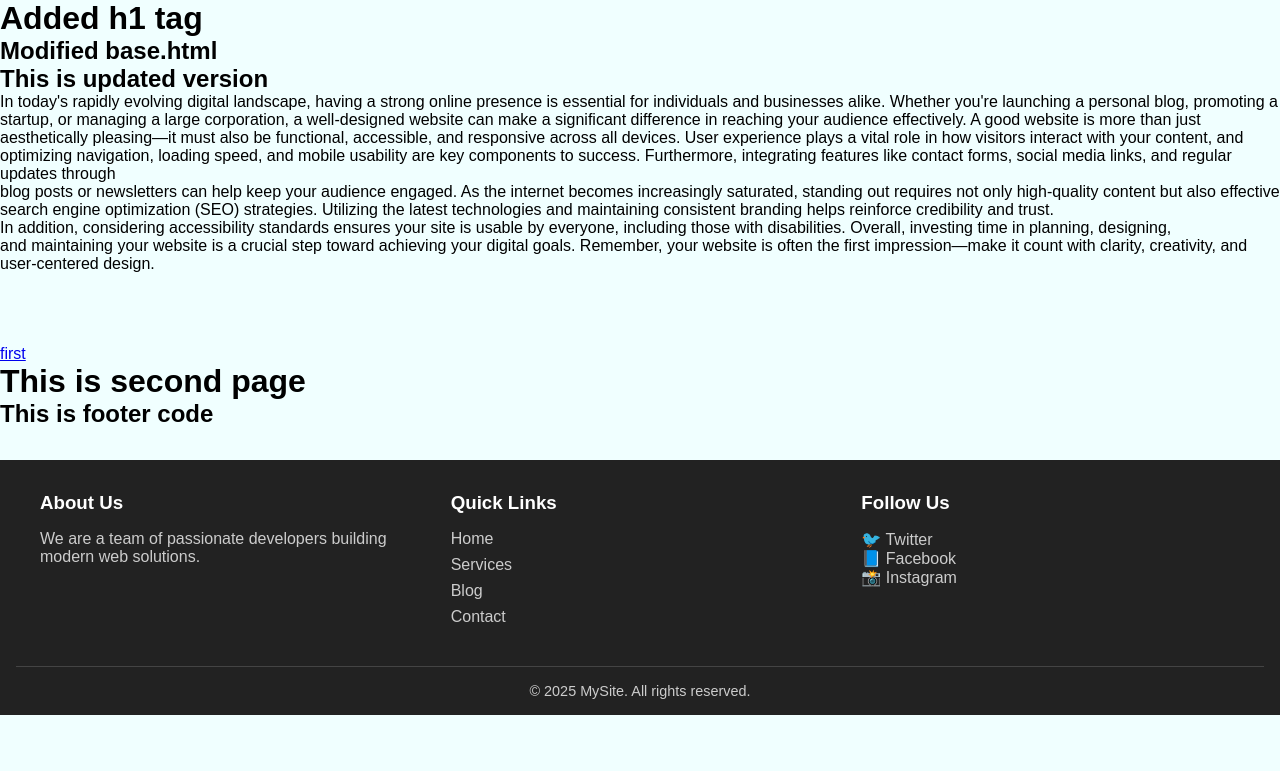
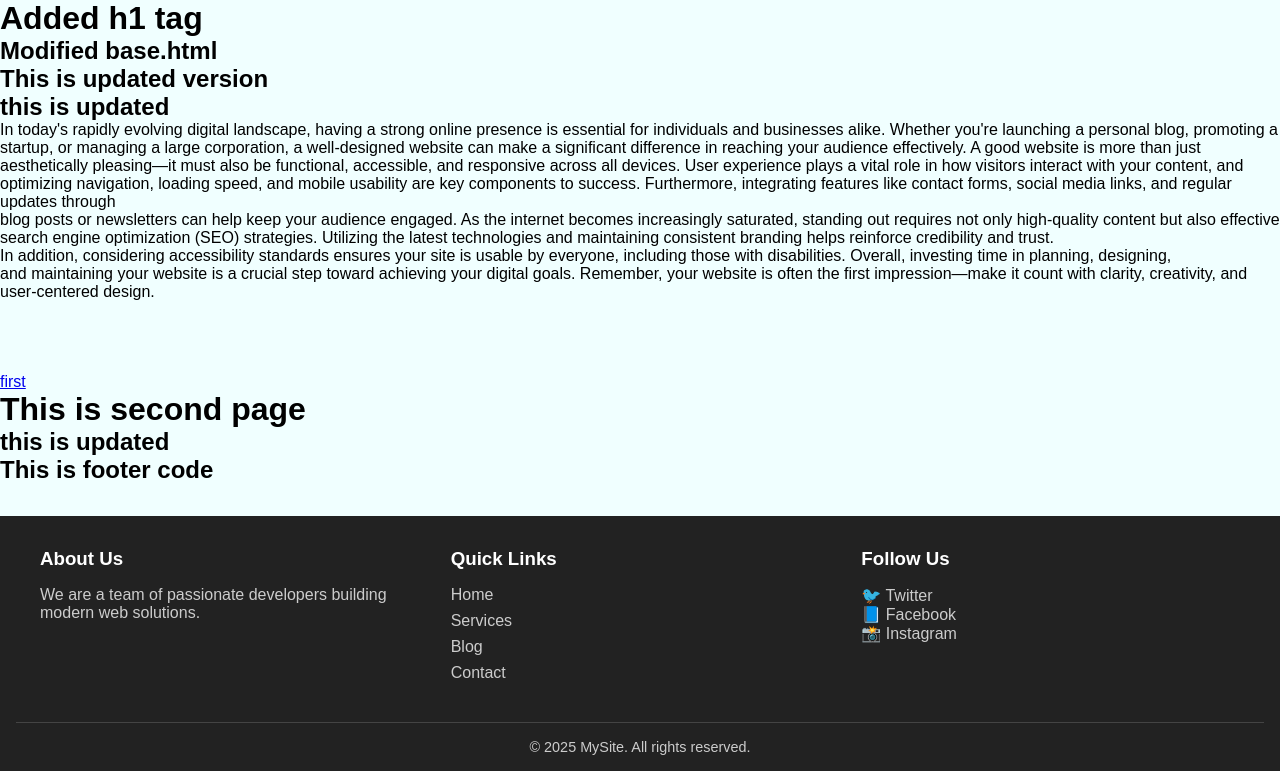
Before and after one commit to vardhanguru/overallProject, a Django app: page /secondapp/second/ in a window 1280 px wide. Shown: the part 44-815 px from the top of the page. Before the commit the page ends 759 px from the top, so only its background shows below. Run offline with Django 5.2, Linux system fonts and the light colour scheme.

Commit message:
updated urls.py updated views.py Updated base.html

```diff
--- a/overallApp/urls.py
+++ b/overallApp/urls.py
@@ -1,6 +1,11 @@
 
 from django.urls import path
 from overallApp.views import first_view, login_view
+
+
+
+
+
 urlpatterns = [
     path('first/', first_view, name='first'),
     path('login', login_view, name = 'login')
--- a/overallApp/views.py
+++ b/overallApp/views.py
@@ -1,6 +1,12 @@
 from django.shortcuts import render
 from django.http import HttpResponse
 # Create your views here.
+
+
+
+
+
+
 
 def first_view(request):
     data = {'name':'vardhan',
--- a/templates/base.html
+++ b/templates/base.html
@@ -160,6 +160,7 @@
       <h2>Modified base.html</h2>
 
       <h2>This is updated version</h2>
+      <h2>this is updated</h2>
 
       <p>
         In today's rapidly evolving digital landscape, having a strong online presence is essential for individuals and businesses alike. Whether you're launching a personal blog, promoting a startup, or managing a large corporation, a well-designed website can make a significant difference in reaching your audience effectively. A good website is more than just
--- a/templates/login.html
+++ b/templates/login.html
@@ -8,5 +8,6 @@
 <body>
     <h2> This is login form</h2>
     <h2>This is modified</h2>
+    <h2>this is updated</h2>
 </body>
 </html>
--- a/templates/second.html
+++ b/templates/second.html
@@ -6,5 +6,6 @@
 {% block bodymiddle %}
 <a href="{% url 'first' %}">first</a>
 <h1>This is second page</h1>
+<h2>this is updated</h2>
 
 {% endblock %}
```
